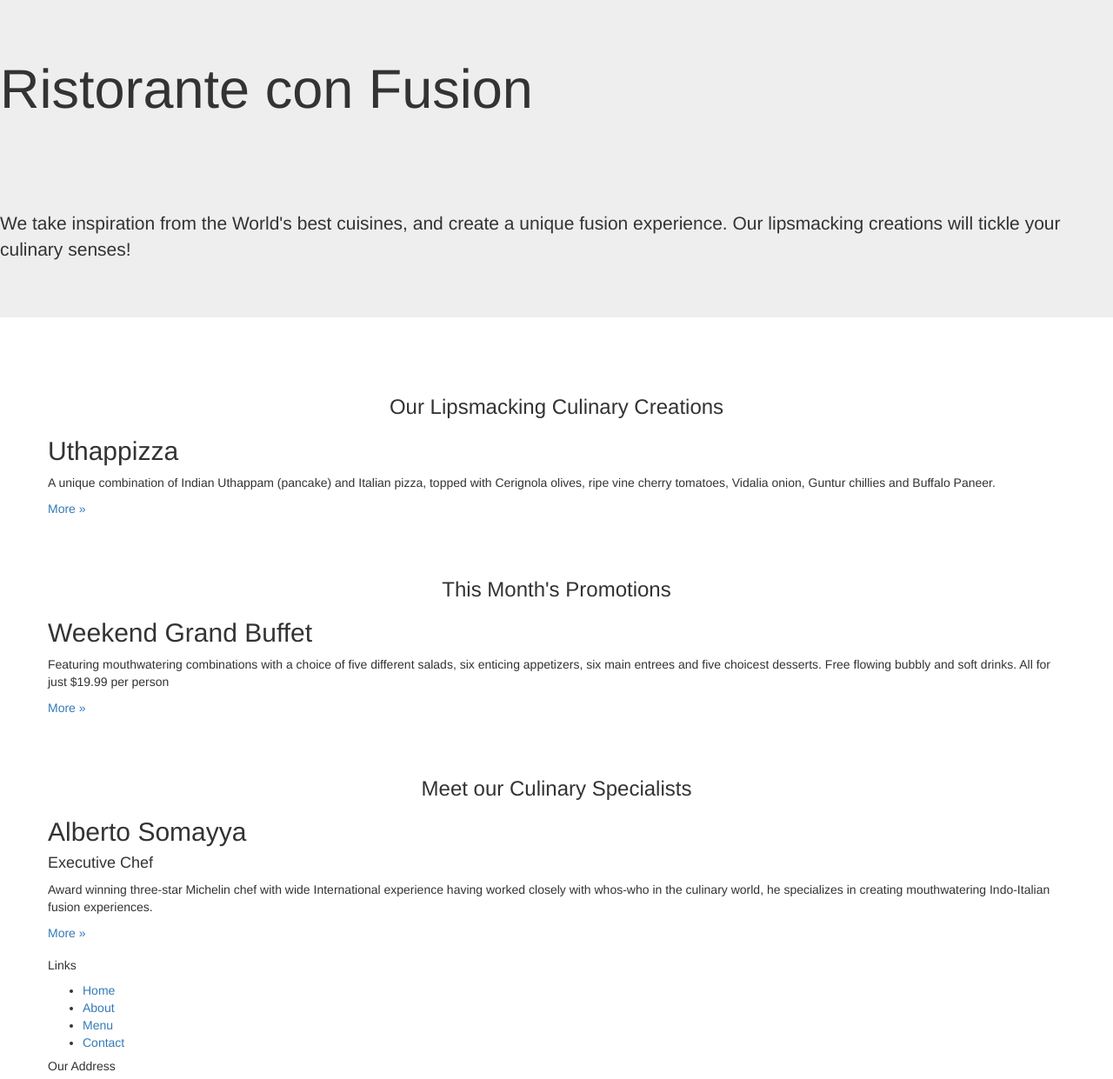
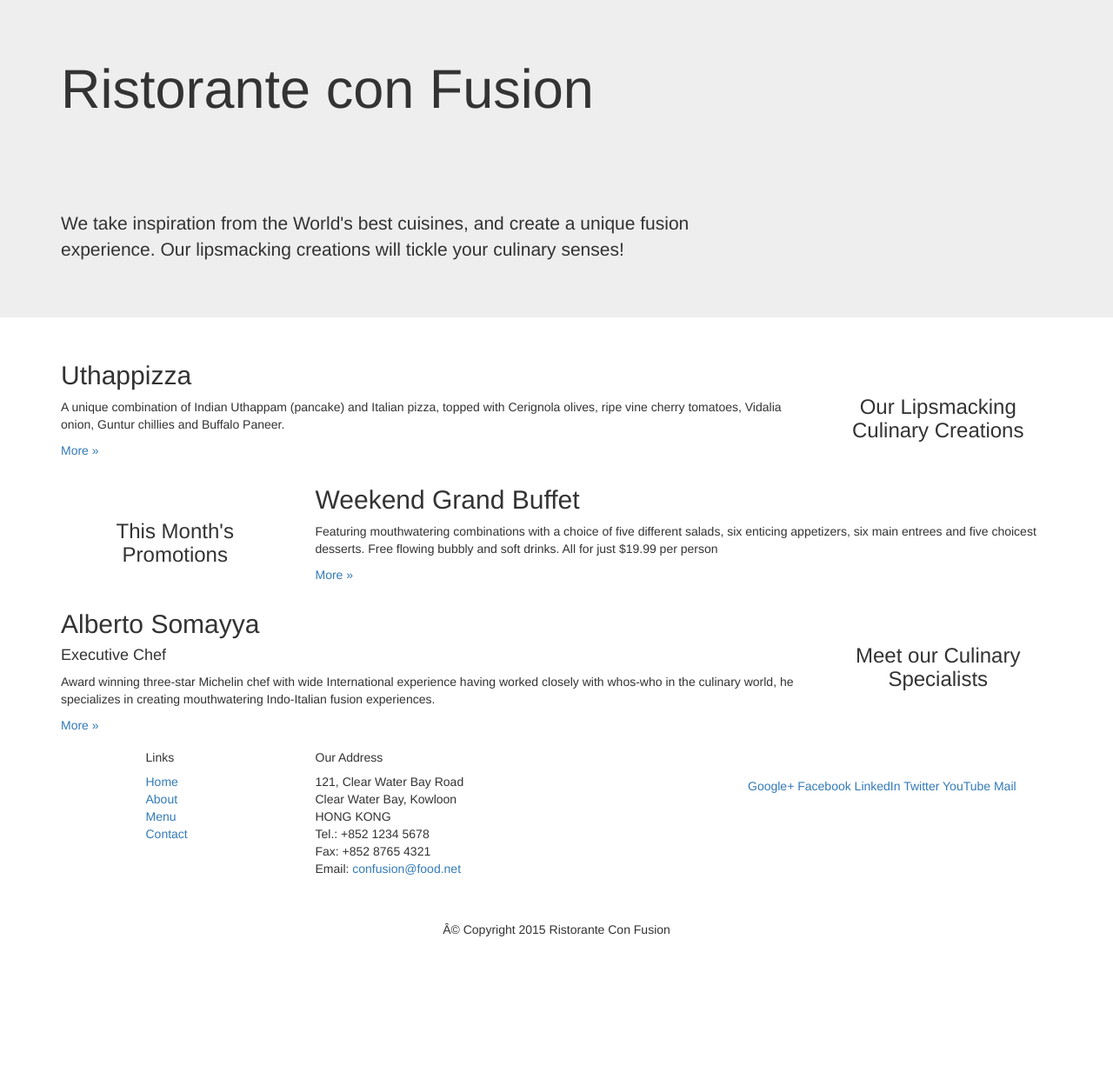
Before and after one commit to dmgudeman/conFusion, a plain HTML site: page index.html in a window 1280 px wide. Shown: the top 1241 px of the page at 87% size. After the commit the page ends 1089 px from the top, so only its background shows below. Drawn offline with nearby package versions, Linux system fonts and the light colour scheme.

Commit message:
added custom css file

```diff
--- a/index.html
+++ b/index.html
@@ -11,6 +11,7 @@
      <!-- Bootstrap -->
     <link href="css/bootstrap.min.css" rel="stylesheet">
     <link href="css/bootstrap-theme.min.css" rel="stylesheet">
+    <link href="css/mystyles.css" rel="stylesheet">
 
     <!-- HTML5 shim and Respond.js for IE8 support of HTML5 elements and media queries -->
     <!-- WARNING: Respond.js doesn't work if you view the page via file:// -->
@@ -26,26 +27,26 @@
 
         <!-- Main component for a primary marketing message or call to action -->
 
-        <div>
-            <div>
-                <div>
+        <div  class="container">
+            <div class="row row-header">
+                <div class="col-xs-12 col-sm-8">
                     <h1>Ristorante con Fusion</h1>
                     <p style="padding:40px;"></p>
                     <p>We take inspiration from the World's best cuisines, and create a unique fusion experience. Our lipsmacking creations will tickle your culinary senses!</p>
                 </div>
-                <div>
+                <div class="col-xs-12 col-sm-4">
                 </div>
             </div>
         </div>
     </header>
 
     <div class="container">
-        <div class = "row">
-            <div>
+        <div class = "row row-content">
+            <div class="col-xs-12 col-sm-3 col-sm-push-9">
                 <p style="padding:20px;"></p>
                 <h3 align=center>Our Lipsmacking Culinary Creations</h3>
             </div>
-            <div>
+            <div class="col-xs-12 col-sm-9 col-sm-pull-3">
                 <h2>Uthappizza</h2>
                 <p>A unique combination of Indian Uthappam (pancake) and Italian pizza, topped with Cerignola olives, ripe vine cherry tomatoes, Vidalia onion, Guntur chillies and Buffalo Paneer.</p>
                 <p><a  href="#">More &raquo;</a></p>
@@ -53,24 +54,24 @@
         </div>
 
 
-        <div class= "row">
-            <div>
+        <div class= "row row-content">
+            <div class="col-xs-12 col-sm-3">
                 <p style="padding:20px;"></p>
                 <h3 align=center>This Month's Promotions</h3>
             </div>
-            <div>
+            <div class="col-xs-12 col-sm-9">
                 <h2>Weekend Grand Buffet</h2>
                 <p>Featuring mouthwatering combinations with a choice of five different salads, six enticing appetizers, six main entrees and five choicest desserts. Free flowing bubbly and soft drinks. All for just $19.99 per person </p>
                 <p><a href="#">More &raquo;</a></p>
             </div>
         </div>
 
-        <div class = "row">
-            <div>
+        <div class = "row row-content">
+            <div class="col-xs-12 col-sm-3 col-sm-push-9">
                 <p style="padding:20px;"></p>
                 <h3 align=center>Meet our Culinary Specialists</h3>
             </div>
-            <div>
+            <div class="col-xs-12 col-sm-9 col-sm-pull-3">
                 <h2>Alberto Somayya</h2>
                 <h4>Executive Chef</h4>
                 <p>Award winning three-star Michelin chef with wide International experience having worked closely with whos-who in the culinary world, he specializes in creating mouthwatering Indo-Italian fusion experiences. </p>
@@ -79,19 +80,19 @@
         </div>
     </div>
 
-    <footer>
+    <footer class="row-footer">
         <div class="container">
-            <div class="row">
-                <div>
+            <div class="row ">
+                <div class="col-xs-5 col-xs-offset-1 col-sm-2 col-sm-offset-1">
                     <h5>Links</h5>
-                    <ul>
+                    <ul class="list-unstyled">
                         <li><a href="#">Home</a></li>
                         <li><a href="#">About</a></li>
                         <li><a href="#">Menu</a></li>
                         <li><a href="#">Contact</a></li>
                     </ul>
                 </div>
-                <div>
+                <div class="col-xs-6 col-sm-5">
                     <h5>Our Address</h5>
                     <address>
 		              121, Clear Water Bay Road<br>
@@ -102,7 +103,7 @@
 		              Email: <a href="mailto:confusion@food.net">confusion@food.net</a>
 		           </address>
                 </div>
-                <div>
+                <div class="col-xs-12 col-sm-4">
                     <div style="padding: 40px 10px;">
                         <a href="http://google.com/+">Google+</a>
                         <a href="http://www.facebook.com/profile.php?id=">Facebook</a>
@@ -112,7 +113,7 @@
                         <a href="mailto:">Mail</a>
                     </div>
                 </div>
-                <div>
+                <div class="col-xs-12">
                     <p style="padding:10px;"></p>
                     <p align=center>Â© Copyright 2015 Ristorante Con Fusion</p>
                 </div>
```
